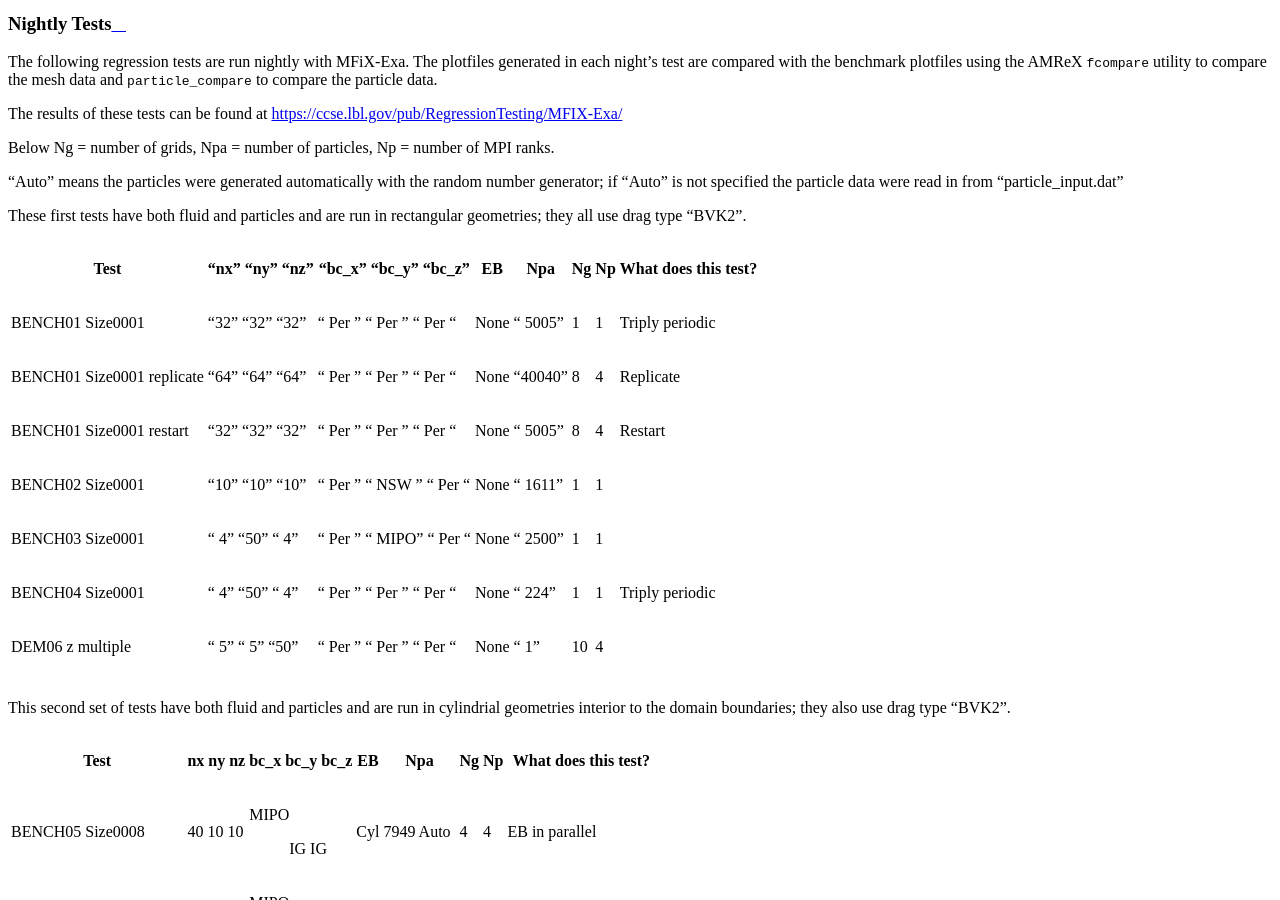
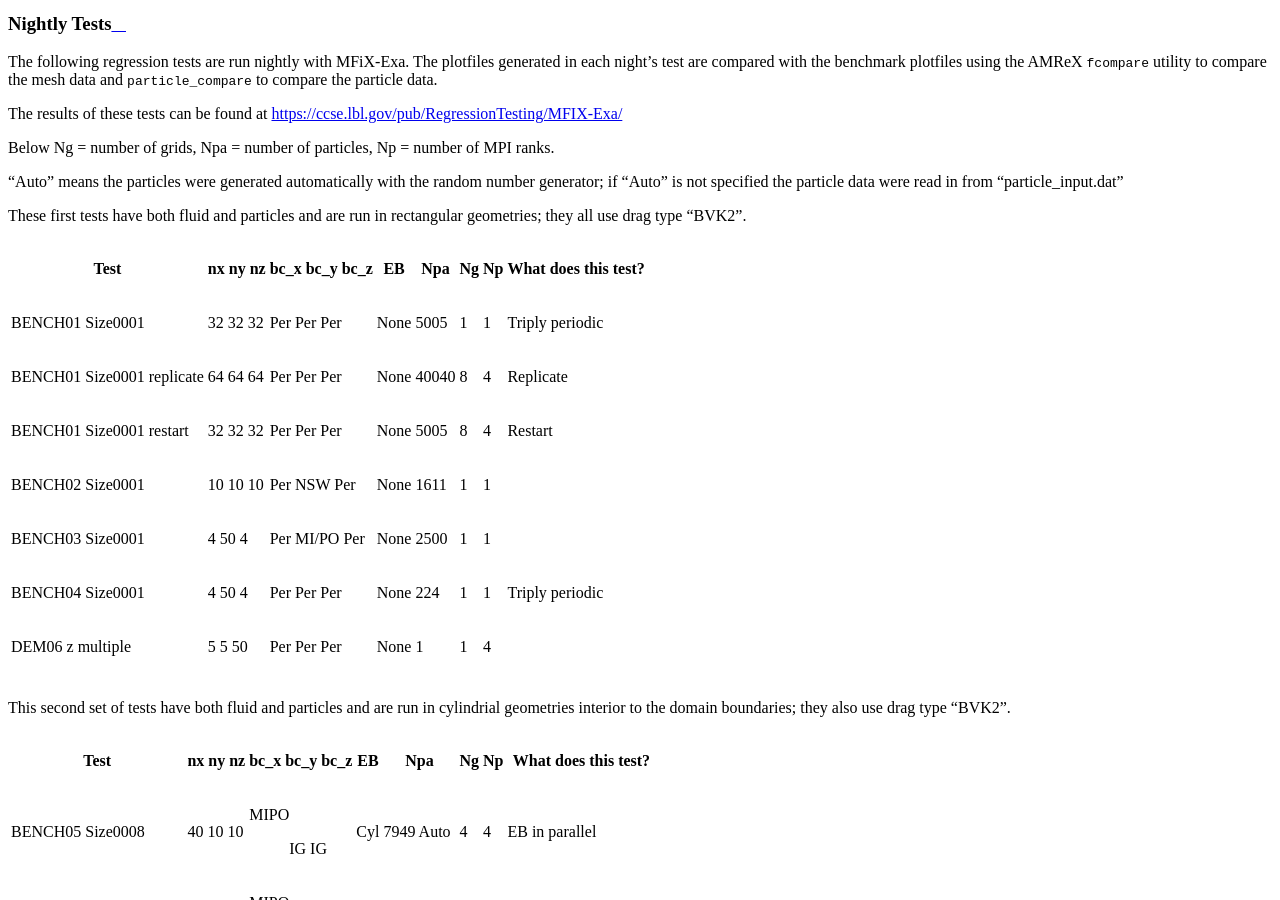
Before and after one commit to mwm126/MFIX-Exa, a Sphinx documentation site: the page built from docs/source/NightlyTests.rst, in a window 1280 px wide and 900 px high, scrolled down 387 px. Built offline with Sphinx 7.4.7 and the Read the Docs theme 2.0.0, drawn with Linux system fonts in a browser that asks for light colours; pages that are not in the unit, such as notebooks, are missing from menus.

Commit message:
in theory the first table should be good now

```diff
--- a/docs/source/NightlyTests.rst
+++ b/docs/source/NightlyTests.rst
@@ -17,39 +17,39 @@ generator; if "Auto" is not specified the particle data were read in from "parti
 These first tests have both fluid and particles and are run in rectangular geometries;
 they all use drag type "BVK2".
 
-+-------------------+------+---------+------+---------+----+----+----------------------+
-| Test              | "nx" | "bc_x"  | EB   | Npa     | Ng | Np | What does this test? |
-|                   | "ny" | "bc_y"  |      |         |    |    |                      |
-|                   | "nz" | "bc_z"  |      |         |    |    |                      |
-+===================+======+=========+======+=========+====+====+======================+
-| BENCH01           | "32" | " Per " | None | " 5005" | 1  | 1  | Triply periodic      |
-| Size0001          | "32" | " Per " |      |         |    |    |                      |
-|                   | "32" | " Per " |      |         |    |    |                      |
-+-------------------+------+---------+------+---------+----+----+----------------------+
-| BENCH01           | "64" | " Per " | None | "40040" | 8  | 4  | Replicate            |
-| Size0001          | "64" | " Per " |      |         |    |    |                      |
-| replicate         | "64" | " Per " |      |         |    |    |                      |
-+-------------------+------+---------+------+---------+----+----+----------------------+
-| BENCH01           | "32" | " Per " | None | " 5005" | 8  | 4  | Restart              |
-| Size0001          | "32" | " Per " |      |         |    |    |                      |
-| restart           | "32" | " Per " |      |         |    |    |                      |
-+-------------------+------+---------+------+---------+----+----+----------------------+
-| BENCH02           | "10" | " Per " | None | " 1611" | 1  | 1  |                      |
-| Size0001          | "10" | " NSW " |      |         |    |    |                      |
-|                   | "10" | " Per " |      |         |    |    |                      |
-+-------------------+------+---------+------+---------+----+----+----------------------+
-| BENCH03           | " 4" | " Per " | None | " 2500" | 1  | 1  |                      |
-| Size0001          | "50" | " MIPO" |      |         |    |    |                      |
-|                   | " 4" | " Per " |      |         |    |    |                      |
-+-------------------+------+---------+------+---------+----+----+----------------------+
-| BENCH04           | " 4" | " Per " | None | "  224" | 1  | 1  | Triply periodic      |
-| Size0001          | "50" | " Per " |      |         |    |    |                      |
-|                   | " 4" | " Per " |      |         |    |    |                      |
-+-------------------+------+---------+------+---------+----+----+----------------------+
-| DEM06             | " 5" | " Per " | None | "    1" | 10 | 4  |                      |
-| z multiple        | " 5" | " Per " |      |         |    |    |                      |
-|                   | "50" | " Per " |      |         |    |    |                      |
-+-------------------+------+---------+------+---------+----+----+----------------------+
++-------------------+----+--------+------+-------+----+----+----------------------+
+| Test              | nx | bc_x   | EB   | Npa   | Ng | Np | What does this test? |
+|                   | ny | bc_y   |      |       |    |    |                      |
+|                   | nz | bc_z   |      |       |    |    |                      |
++===================+====+========+======+=======+====+====+======================+
+| BENCH01           | 32 | Per    | None | 5005  | 1  | 1  | Triply periodic      |
+| Size0001          | 32 | Per    |      |       |    |    |                      |
+|                   | 32 | Per    |      |       |    |    |                      |
++-------------------+----+--------+------+-------+----+----+----------------------+
+| BENCH01           | 64 | Per    | None | 40040 | 8  | 4  | Replicate            |
+| Size0001          | 64 | Per    |      |       |    |    |                      |
+| replicate         | 64 | Per    |      |       |    |    |                      |
++-------------------+----+--------+------+-------+----+----+----------------------+
+| BENCH01           | 32 | Per    | None | 5005  | 8  | 4  | Restart              |
+| Size0001          | 32 | Per    |      |       |    |    |                      |
+| restart           | 32 | Per    |      |       |    |    |                      |
++-------------------+----+--------+------+-------+----+----+----------------------+
+| BENCH02           | 10 | Per    | None | 1611  | 1  | 1  |                      |
+| Size0001          | 10 | NSW    |      |       |    |    |                      |
+|                   | 10 | Per    |      |       |    |    |                      |
++-------------------+----+--------+------+-------+----+----+----------------------+
+| BENCH03           | 4  | Per    | None | 2500  | 1  | 1  |                      |
+| Size0001          | 50 | MI/PO  |      |       |    |    |                      |
+|                   | 4  | Per    |      |       |    |    |                      |
++-------------------+----+--------+------+-------+----+----+----------------------+
+| BENCH04           | 4  | Per    | None | 224   | 1  | 1  | Triply periodic      |
+| Size0001          | 50 | Per    |      |       |    |    |                      |
+|                   | 4  | Per    |      |       |    |    |                      |
++-------------------+----+--------+------+-------+----+----+----------------------+
+| DEM06             | 5  | Per    | None | 1     | 1  | 4  |                      |
+| z multiple        | 5  | Per    |      |       |    |    |                      |
+|                   | 50 | Per    |      |       |    |    |                      |
++-------------------+----+--------+------+-------+----+----+----------------------+
 
 This second set of tests have both fluid and particles and are run in cylindrial geometries
 interior to the domain boundaries; they also use drag type "BVK2".
```
